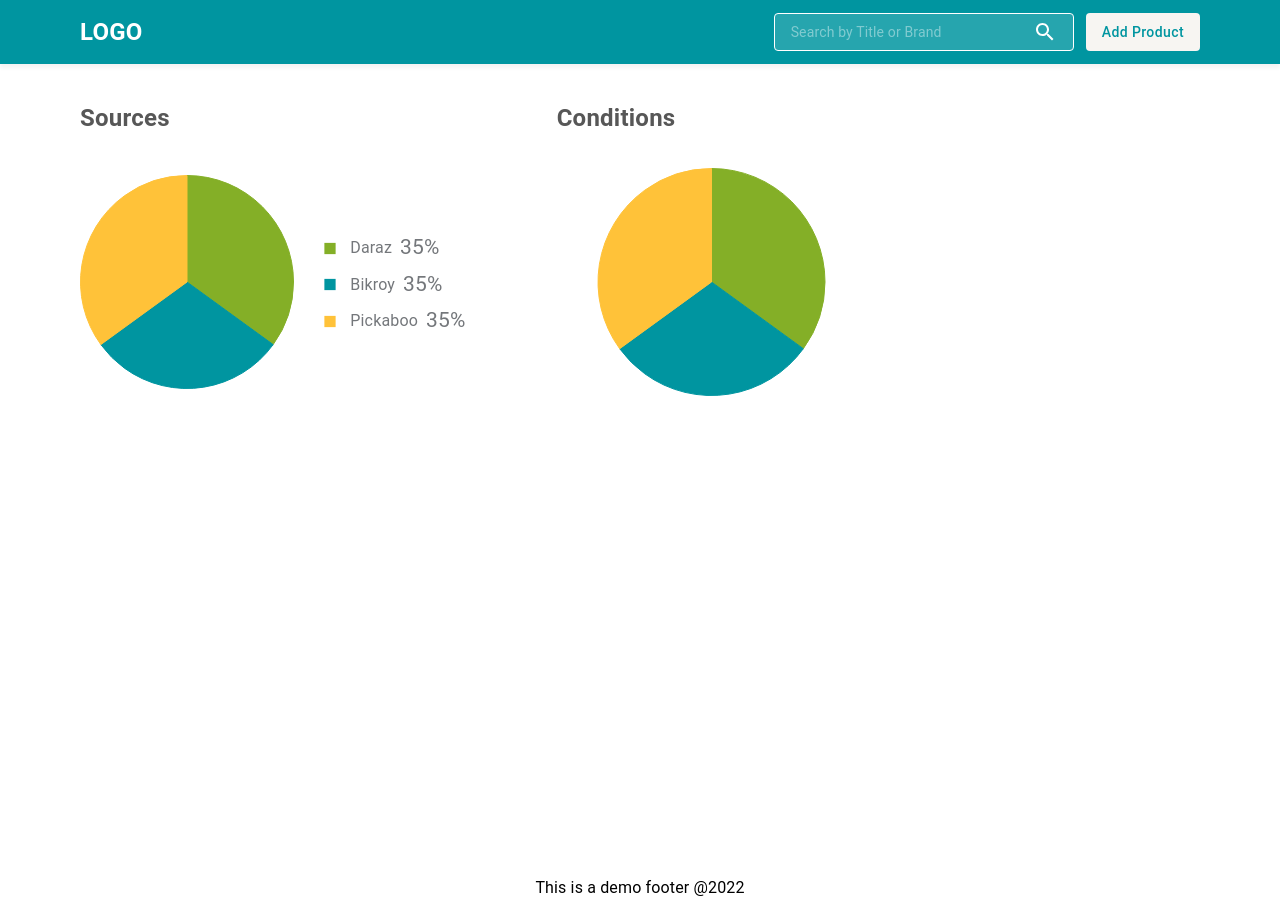
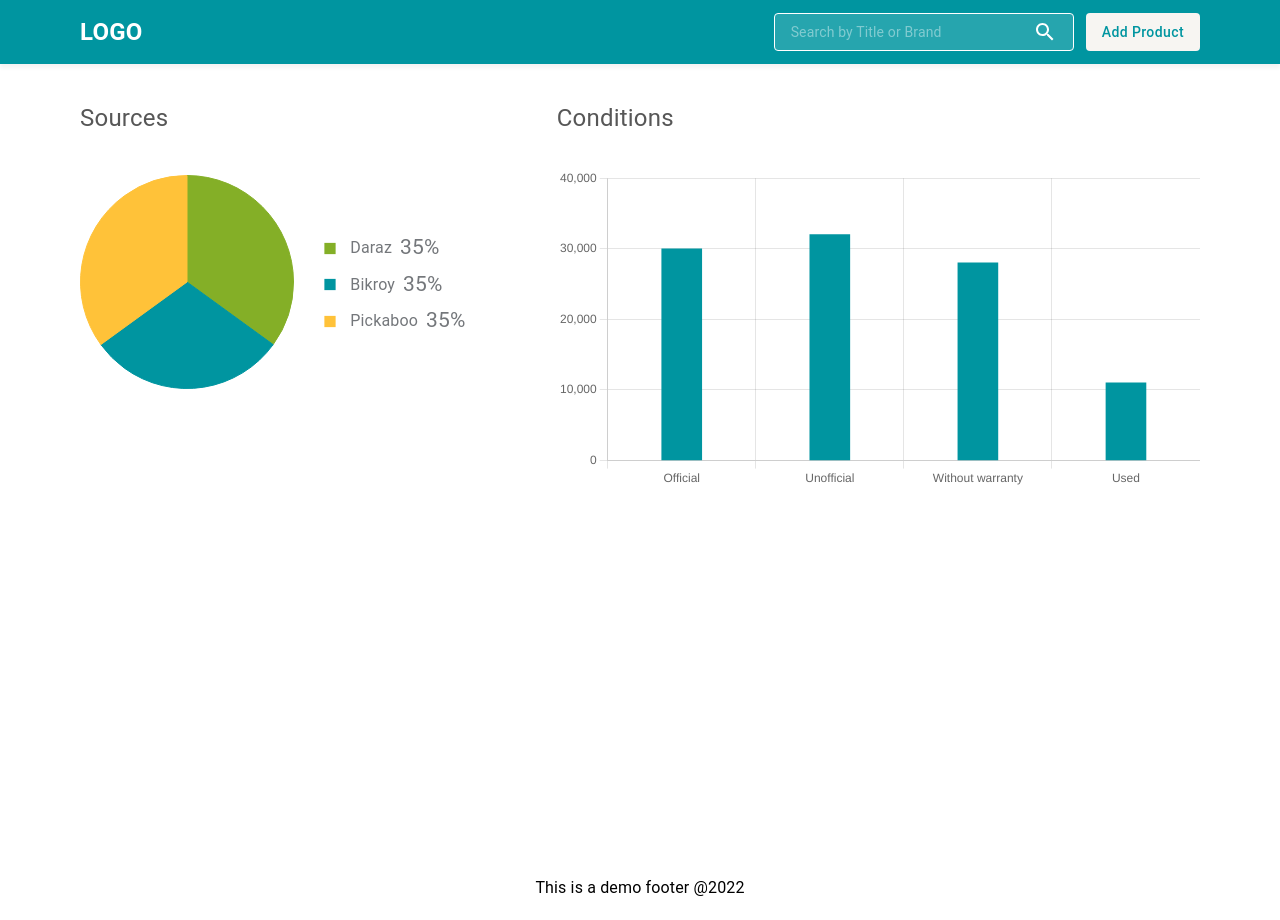
Before and after one commit to shahnewaz171/product-dashboard, a React (Create React App) app: page / in a window 1280 px wide. Built offline with nearby package versions, Linux system fonts and the light colour scheme.

Commit message:
designed bar chart

```diff
--- /dev/null
+++ b/src/components/Home/ConditionsChart/ConditionsChart.js
@@ -0,0 +1,46 @@
+import React from 'react';
+import { Bar } from 'react-chartjs-2';
+
+const ConditionsChart = () => {
+    const options = {
+        responsive: true,
+        scales: {
+            y: {
+                beginAtZero: true,
+                title: {
+                    display: false,
+                    text: 'BDT',
+                    color: '#444444',
+                },
+                ticks: {
+                    stepSize: 10000
+                }
+            }
+        },
+        plugins: {
+            legend: {
+                display: false,
+            },
+        },
+    };
+
+    const labels = ['Official', 'Unofficial', 'Without warranty', 'Used'];
+    const data = {
+        labels,
+        datasets: [
+            {
+                label: 'Price',
+                data: [30000, 32000, 28000, 11000],
+                backgroundColor: '#0095A0',
+                barThickness: 40,
+                maxBarThickness: 100,
+            }
+        ],
+    };
+
+    return (
+        <Bar options={options} data={data} />
+    );
+};
+
+export default ConditionsChart;
--- a/src/components/Home/Home.tsx
+++ b/src/components/Home/Home.tsx
@@ -3,6 +3,7 @@ import { Box, Grid, Typography } from '@mui/material';
 import SquareIcon from '@mui/icons-material/Square';
 import { Main } from '../shared/CustomStyles/CustomStyles';
 import SourcesChart from './SourcesChart/SourcesChart';
+import ConditionsChart from './ConditionsChart/ConditionsChart';
 
 const Home: React.FC<any> = () => {
 
@@ -11,7 +12,7 @@ const Home: React.FC<any> = () => {
             <Grid container spacing={3}>
                 {/* Sources */}
                 <Grid item xs={12} md={5}>
-                    <Typography component="p" sx={{ mb: 4, fontWeight: "600", fontSize: "24px", color: '#575757' }}>
+                    <Typography component="p" className="fw-600" sx={{ mb: 4, fontSize: "24px", color: '#575757' }}>
                         Sources
                     </Typography>
                     <Grid container columnSpacing={3} sx={{ alignItems: 'center' }}>
@@ -39,14 +40,12 @@ const Home: React.FC<any> = () => {
 
                 {/* Conditions */}
                 <Grid item xs={12} md={7}>
-                    <Typography component="p" sx={{ mb: 4, fontWeight: "600", fontSize: "24px", color: '#575757' }}>
+                    <Typography component="p" className="fw-600" sx={{ mb: 4, fontSize: "24px", color: '#575757' }}>
                         Conditions
                     </Typography>
-                    <Grid container columnSpacing={3} sx={{ alignItems: 'center' }}>
-                        <Grid item xs={6}>
-                            <SourcesChart />
-                        </Grid>
-                    </Grid>
+                    <Box>
+                        <ConditionsChart />
+                    </Box>
                 </Grid>
             </Grid>
         </Main>
```
